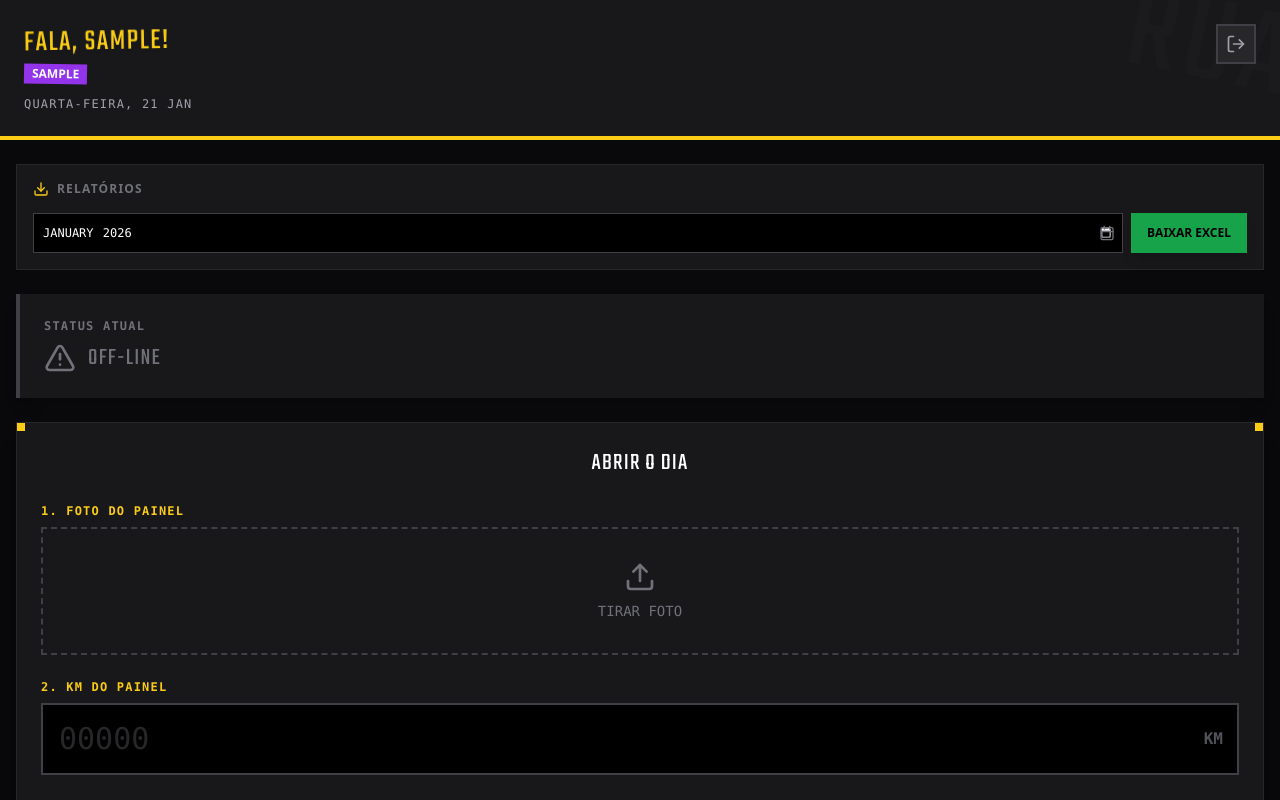
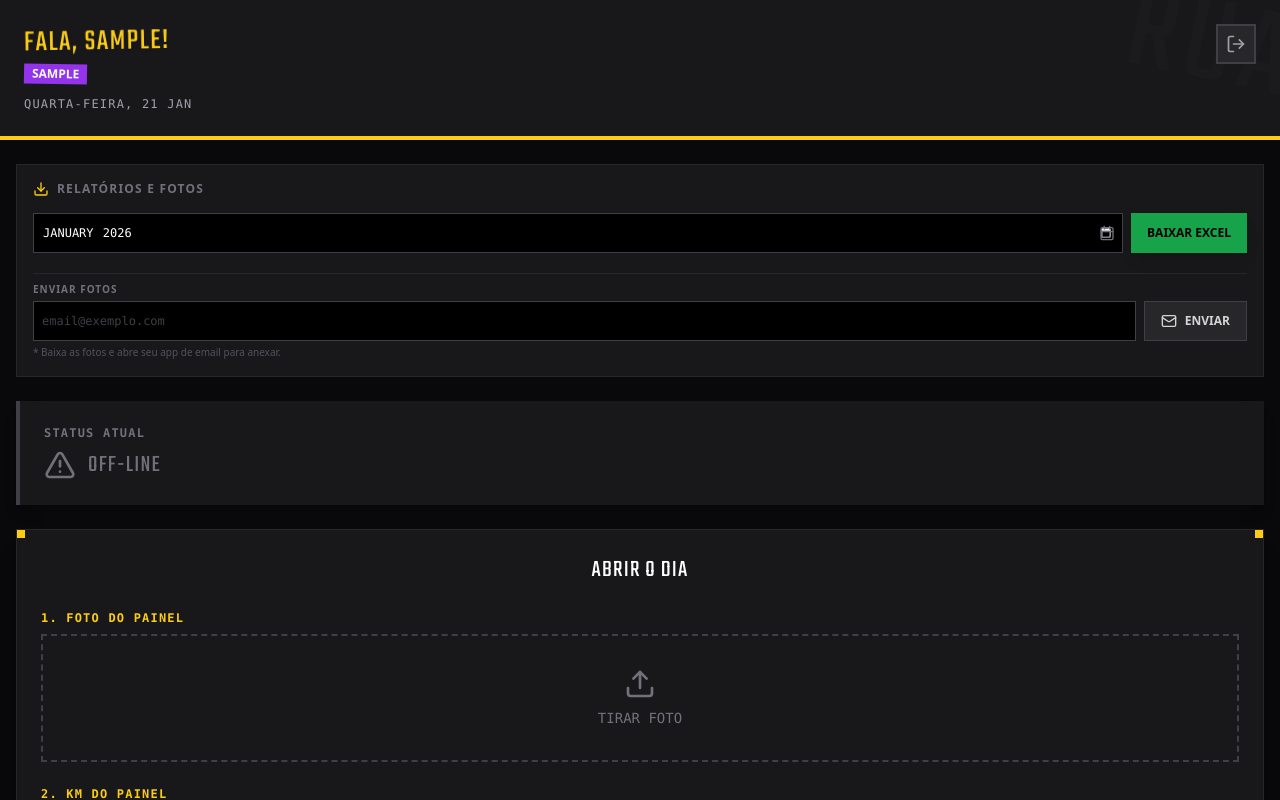
Before and after one commit to luiz3283/HELP-PRO, a React (Vite) app: page / in a window 1280 px wide. Both pictures are taken after typing "Sample", "Sample", "Sample", "Sample" into the empty fields and a click on the button "CRIAR PERFIL". Shown: the top 800 px of the page. Built offline with nearby package versions, Linux system fonts and the light colour scheme.

Commit message:
feat(motoboy): Add email export for photos
Introduces functionality to export captured photos via email. Includes adding the `jszip` dependency for zipping files and a new `Mail` icon. Updates the MotoboyPanel component to handle email input and trigger the photo export process.

```diff
--- a/components/MotoboyPanel.tsx
+++ b/components/MotoboyPanel.tsx
@@ -5,8 +5,9 @@ import { analyzeOdometer } from '../services/geminiService';
 import { CameraCapture } from './Camera';
 import { format } from 'date-fns';
 import { ptBR } from 'date-fns/locale';
-import { Bike, CheckCircle, Upload, AlertTriangle, Sparkles, LogOut, MapPin, Download, Calendar } from 'lucide-react';
+import { Bike, CheckCircle, Upload, AlertTriangle, Sparkles, LogOut, MapPin, Download, Calendar, Mail } from 'lucide-react';
 import * as XLSX from 'xlsx';
+import JSZip from 'jszip';
 
 interface Props {
   user: User;
@@ -24,6 +25,7 @@ export const MotoboyPanel: React.FC<Props> = ({ user, onLogout }) => {
 
   // Export State
   const [exportMonth, setExportMonth] = useState(format(new Date(), 'yyyy-MM'));
+  const [emailInput, setEmailInput] = useState('');
 
   useEffect(() => {
     loadTodayLog();
@@ -168,6 +170,74 @@ export const MotoboyPanel: React.FC<Props> = ({ user, onLogout }) => {
     setStatusMessage({ type: 'success', text: 'Planilha baixada!' });
   };
 
+  const handleExportPhotos = async () => {
+    if (!emailInput) {
+        setStatusMessage({ type: 'error', text: 'Digite um email para enviar.' });
+        return;
+    }
+
+    const logs = storageService.getLogs();
+    const userLogs = logs.filter(l =>
+        l.userId === user.id &&
+        l.date.startsWith(exportMonth)
+    );
+
+    const photosToZip: { name: string; data: string }[] = [];
+
+    userLogs.forEach(log => {
+        if (log.startPhoto) {
+            photosToZip.push({
+                name: `${log.date}_${log.startTime?.split('T')[1].slice(0,5).replace(':','h')}_inicio.jpg`,
+                data: log.startPhoto.split(',')[1]
+            });
+        }
+        if (log.endPhoto) {
+            photosToZip.push({
+                name: `${log.date}_${log.endTime?.split('T')[1].slice(0,5).replace(':','h')}_fim.jpg`,
+                data: log.endPhoto.split(',')[1]
+            });
+        }
+    });
+
+    if (photosToZip.length === 0) {
+        setStatusMessage({ type: 'error', text: 'Nenhuma foto encontrada neste mês.' });
+        return;
+    }
+
+    setStatusMessage({ type: 'success', text: 'Compactando fotos...' });
+
+    try {
+        const zip = new JSZip();
+        const folder = zip.folder(`Fotos_${user.name.split(' ')[0]}_${exportMonth}`);
+
+        photosToZip.forEach(photo => {
+            folder?.file(photo.name, photo.data, { base64: true });
+        });
+
+        const content = await zip.generateAsync({ type: 'blob' });
+
+        // Trigger Download
+        const url = window.URL.createObjectURL(content);
+        const a = document.createElement('a');
+        a.href = url;
+        a.download = `Fotos-${user.name.replace(/\s+/g, '_')}-${exportMonth}.zip`;
+        document.body.appendChild(a);
+        a.click();
+        document.body.removeChild(a);
+        window.URL.revokeObjectURL(url);
+
+        // Open Mail Client
+        const subject = encodeURIComponent(`Fotos do Painel - ${user.name} - ${exportMonth}`);
+        const body = encodeURIComponent(`Olá,\n\nSegue em anexo o arquivo ZIP com as fotos do mês ${exportMonth}.\n\nColaborador: ${user.name}\nPlaca: ${user.vehiclePlate}\n\n*Por favor, anexe o arquivo baixado neste e-mail.*`);
+        window.location.href = `mailto:${emailInput}?subject=${subject}&body=${body}`;
+
+        setStatusMessage({ type: 'success', text: 'Baixado! Anexe o ZIP no email.' });
+    } catch (err) {
+        console.error(err);
+        setStatusMessage({ type: 'error', text: 'Erro ao criar ZIP.' });
+    }
+  };
+
   if (showCamera) {
     return <CameraCapture onCapture={handleCameraCapture} onClose={() => setShowCamera(false)} />;
   }
@@ -201,12 +271,14 @@ export const MotoboyPanel: React.FC<Props> = ({ user, onLogout }) => {
       </div>
 
       <div className="p-4 mt-2 space-y-6">
-        {/* Reports Section (Moved from Admin) */}
+        {/* Reports Section */}
         <div className="bg-zinc-900 p-4 border border-zinc-800 flex flex-col gap-3">
              <div className="flex items-center gap-2 text-zinc-500 mb-1">
                 <Download size={16} className="text-yellow-400" />
-                <span className="text-xs font-bold uppercase tracking-widest">Relatórios</span>
+                <span className="text-xs font-bold uppercase tracking-widest">Relatórios e Fotos</span>
              </div>
+
+             {/* Excel Row */}
              <div className="flex gap-2">
                 <div className="relative flex-1">
                     <input
@@ -219,11 +291,32 @@ export const MotoboyPanel: React.FC<Props> = ({ user, onLogout }) => {
                 </div>
                 <button
                     onClick={handleExportExcel}
-                    className="bg-green-600 hover:bg-green-500 text-black font-bold uppercase text-xs px-4 h-10 shadow-lg transition"
+                    className="bg-green-600 hover:bg-green-500 text-black font-bold uppercase text-xs px-4 h-10 shadow-lg transition whitespace-nowrap"
                 >
                     Baixar Excel
                 </button>
              </div>
+
+             {/* Photos Row */}
+             <div className="mt-2 pt-2 border-t border-zinc-800">
+                <label className="block text-[10px] font-bold text-zinc-500 uppercase tracking-widest mb-1">Enviar Fotos</label>
+                <div className="flex gap-2">
+                    <input
+                        type="email"
+                        placeholder="email@exemplo.com"
+                        value={emailInput}
+                        onChange={(e) => setEmailInput(e.target.value)}
+                        className="w-full bg-black border border-zinc-700 text-white p-2 text-xs font-mono placeholder-zinc-700 outline-none h-10 focus:border-yellow-400"
+                    />
+                    <button
+                        onClick={handleExportPhotos}
+                        className="bg-zinc-800 border border-zinc-700 hover:bg-zinc-700 text-zinc-300 font-bold uppercase text-xs px-4 h-10 transition whitespace-nowrap flex items-center gap-2"
+                    >
+                        <Mail size={16} /> Enviar
+                    </button>
+                </div>
+                <p className="text-[10px] text-zinc-600 mt-1">* Baixa as fotos e abre seu app de email para anexar.</p>
+            </div>
         </div>
 
         {/* Status Card - Gritty Look */}
--- a/index.html
+++ b/index.html
@@ -33,6 +33,7 @@
     "date-fns": "https://esm.sh/date-fns@^4.1.0",
     "date-fns/": "https://esm.sh/date-fns@^4.1.0/",
     "xlsx": "https://esm.sh/xlsx@^0.18.5",
+    "jszip": "https://esm.sh/jszip@^3.10.1",
     "@vitejs/plugin-react": "https://esm.sh/@vitejs/plugin-react@^5.1.2",
     "vite": "https://esm.sh/vite@^7.3.1"
   }
```
